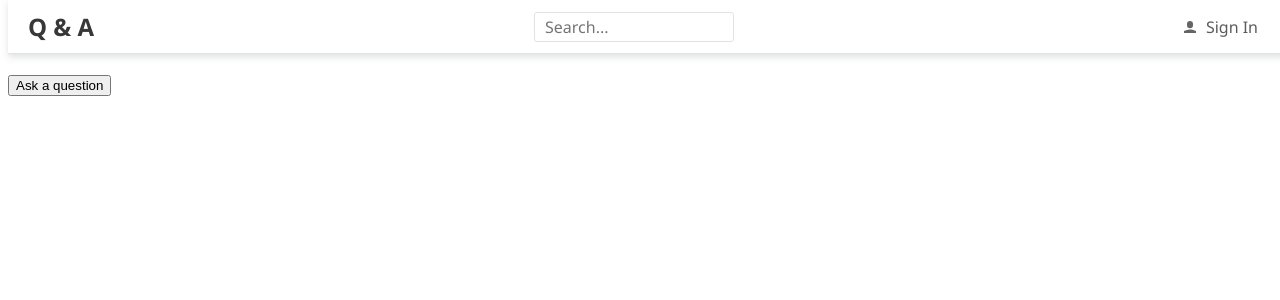
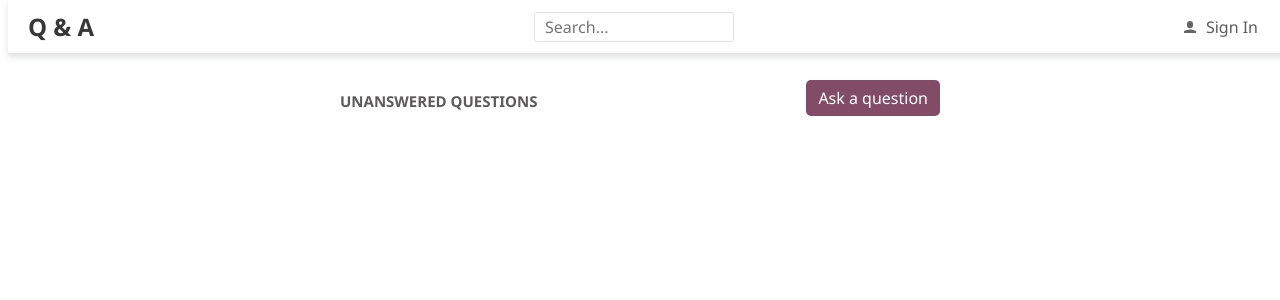
Before and after one commit to Delbert93/firstreactapp, a React (Create React App) app: page / in a window 1280 px wide. Shown: the top 300 px of the page. Built offline with nearby package versions, Linux system fonts and the light colour scheme.

Commit message:
Add style to the homepage.tsx

```diff
--- a/src/HomePage.tsx
+++ b/src/HomePage.tsx
@@ -1,10 +1,41 @@
 import React from 'react';
+/** @jsxImportSource @emotion/core */
+import { css, jsx } from '@emotion/core';
+import { PrimaryButton } from './Styles';
 
 export const HomePage = () => (
-  <div>
-    <div>
-      <h2>Unanswered Questions</h2>
-      <button>Ask a question</button>
+  <div
+    css=
+    {
+      css`
+      margin: 50px auto 20px auto;
+      padding: 30px 20px;
+      max-width: 600px;`
+    }
+  >
+    <div
+      css=
+      {
+        css`
+        display: flex;
+        align-items: center;
+        justify-content: space-between;`
+      }
+    >
+      <h2
+        css=
+        {
+          css`
+          font-size: 15px;
+          font-weight: bold;
+          margin: 10px 0px 5px;
+          text-align: center;
+          text-transform: uppercase;`
+        }
+      >
+        Unanswered Questions
+      </h2>
+      <PrimaryButton>Ask a question</PrimaryButton>
     </div>
   </div>
 );
--- a/src/Styles.ts
+++ b/src/Styles.ts
@@ -1,3 +1,5 @@
+import styled from '@emotion/styled';
+
 export const gray1 = '#383737';
 export const gray2 = '#5c5a5a';
 export const gray3 = '#857c81';
@@ -13,3 +15,26 @@
 
 export const fontFamily = "'Segoe UI', 'Helvetica Neue',sans-serif";
 export const fontSize = '16px';
+
+
+export const PrimaryButton = styled.button`
+  background-color: ${primary2};
+  border-color: ${primary2};
+  border-style: solid;
+  border-radius: 5px;
+  font-family: ${fontFamily};
+  font-size: ${fontSize};
+  padding: 5px 10px;
+  color: white;
+  cursor: pointer;
+  :hover {
+    background-color: ${primary1};
+  }
+  :focus {
+    outline-color: ${primary2};
+  }
+  :disabled {
+    opacity: 0.5;
+    cursor: not-allowed;
+  }
+`;
```
